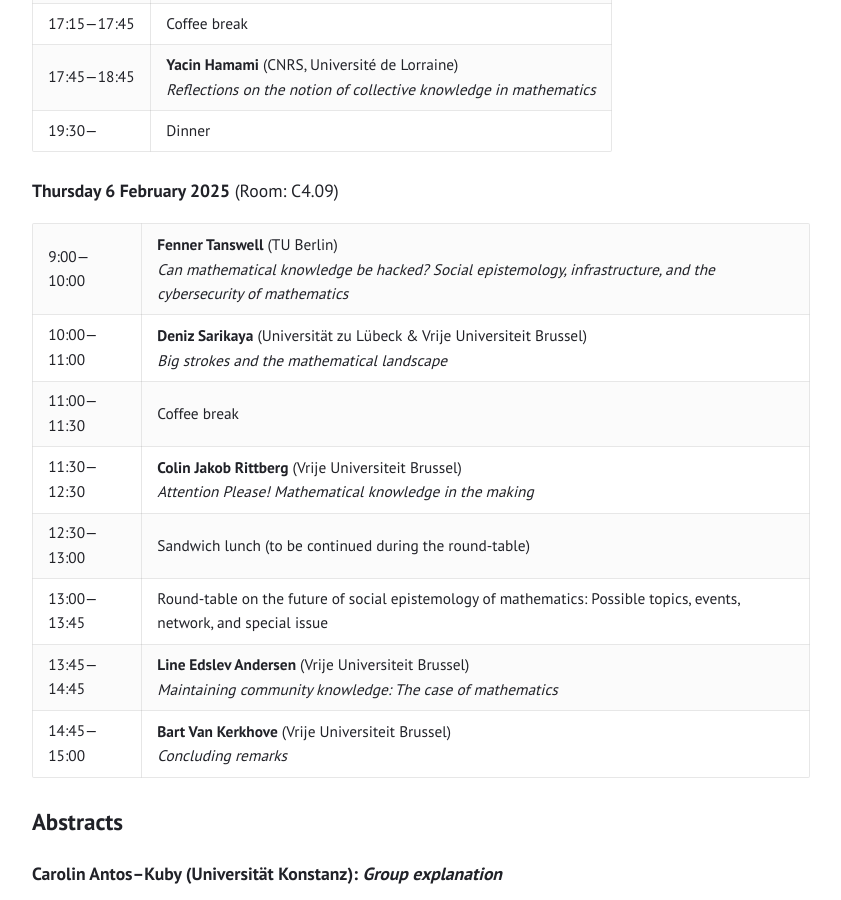
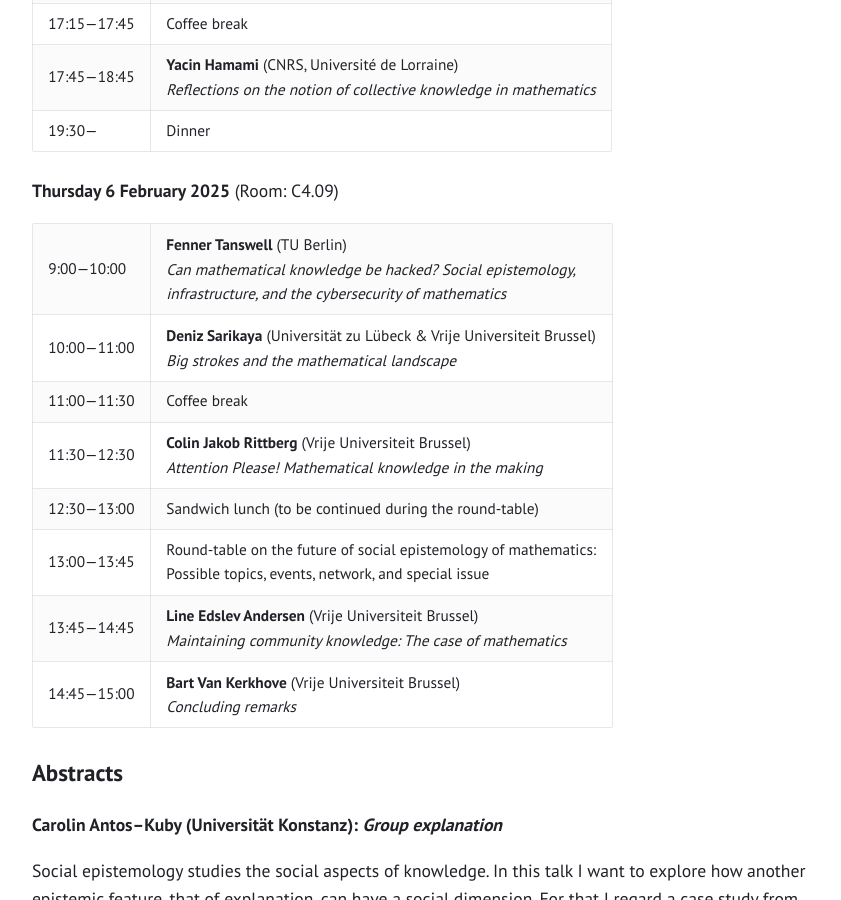
Before and after one commit to yhamami/social-epist-math-workshop, a Jekyll site: the page built from program.md, in a window 1280 px wide and 900 px high, scrolled down 736 px. Shown: the whole window, without its empty margins (219-1060 px from the left). Built offline with Jekyll 4.4.1, drawn with Linux system fonts in a browser that asks for light colours.

```diff
--- a/program.md
+++ b/program.md
@@ -23,12 +23,12 @@ layout: page
 **Thursday 6 February 2025** (Room: C4.09)
 
 | --------- | ---------- |
-| 9:00—10:00 | **Fenner Tanswell** (TU Berlin) <br /> _Can mathematical knowledge be hacked? Social epistemology, infrastructure, and the cybersecurity of mathematics_ |
+| 9:00—10:00 | **Fenner Tanswell** (TU Berlin) <br /> _Can mathematical knowledge be hacked? Social epistemology,  <br /> infrastructure, and the cybersecurity of mathematics_ |
 | 10:00—11:00 | **Deniz Sarikaya** (Universität zu Lübeck & Vrije Universiteit Brussel) <br /> _Big strokes and the mathematical landscape_ |
 | 11:00—11:30 | Coffee break |
 | 11:30—12:30 | **Colin Jakob Rittberg** (Vrije Universiteit Brussel) <br /> _Attention Please! Mathematical knowledge in the making_|
 | 12:30—13:00 | Sandwich lunch (to be continued during the round-table) |
-| 13:00—13:45 | Round-table on the future of social epistemology of mathematics: Possible topics, events, network, and special issue |
+| 13:00—13:45 | Round-table on the future of social epistemology of mathematics:  <br /> Possible topics, events, network, and special issue |
 | 13:45—14:45 | **Line Edslev Andersen** (Vrije Universiteit Brussel) <br /> _Maintaining community knowledge: The case of mathematics_ |
 | 14:45—15:00 | **Bart Van Kerkhove** (Vrije Universiteit Brussel) <br /> _Concluding remarks_ |
 
```
